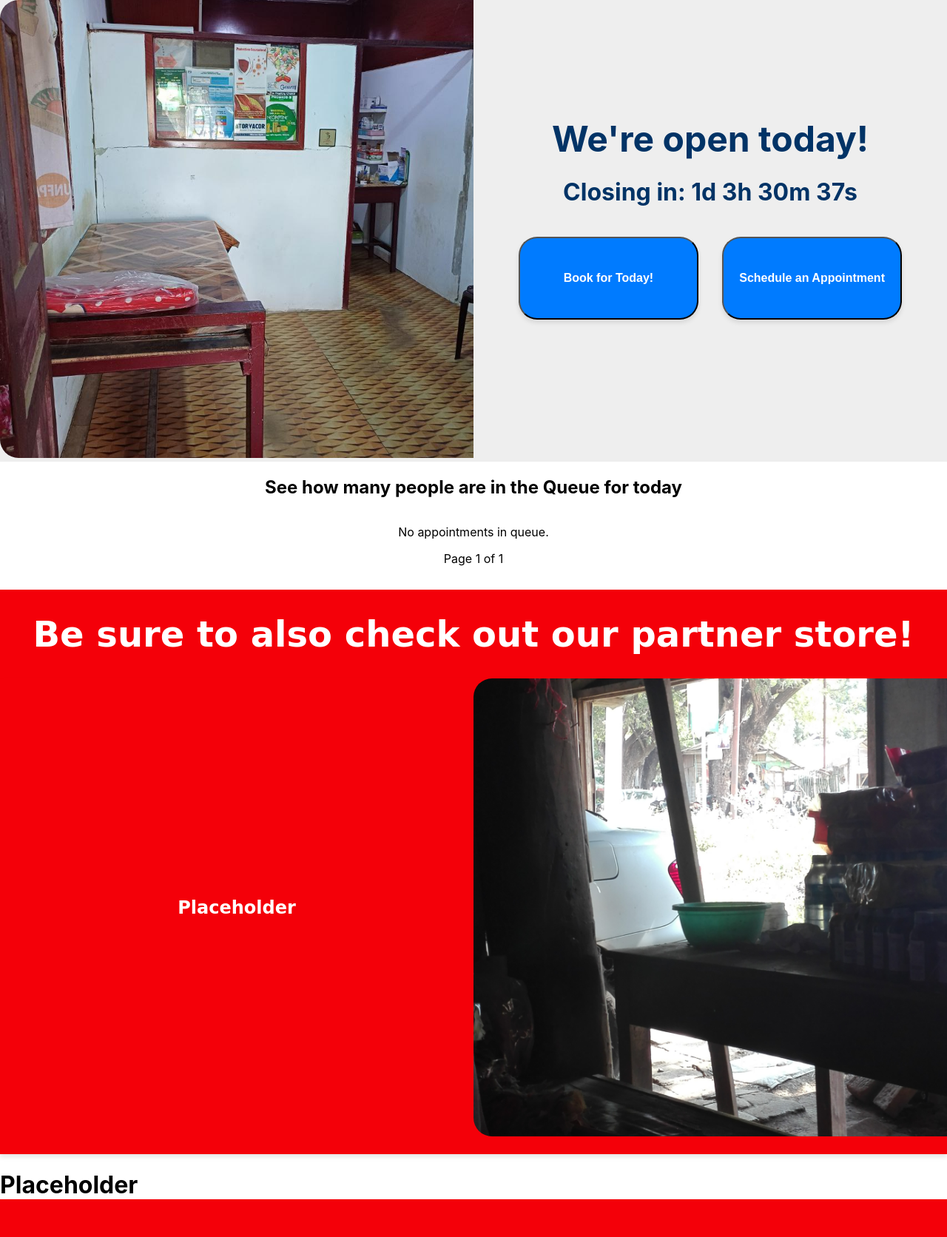
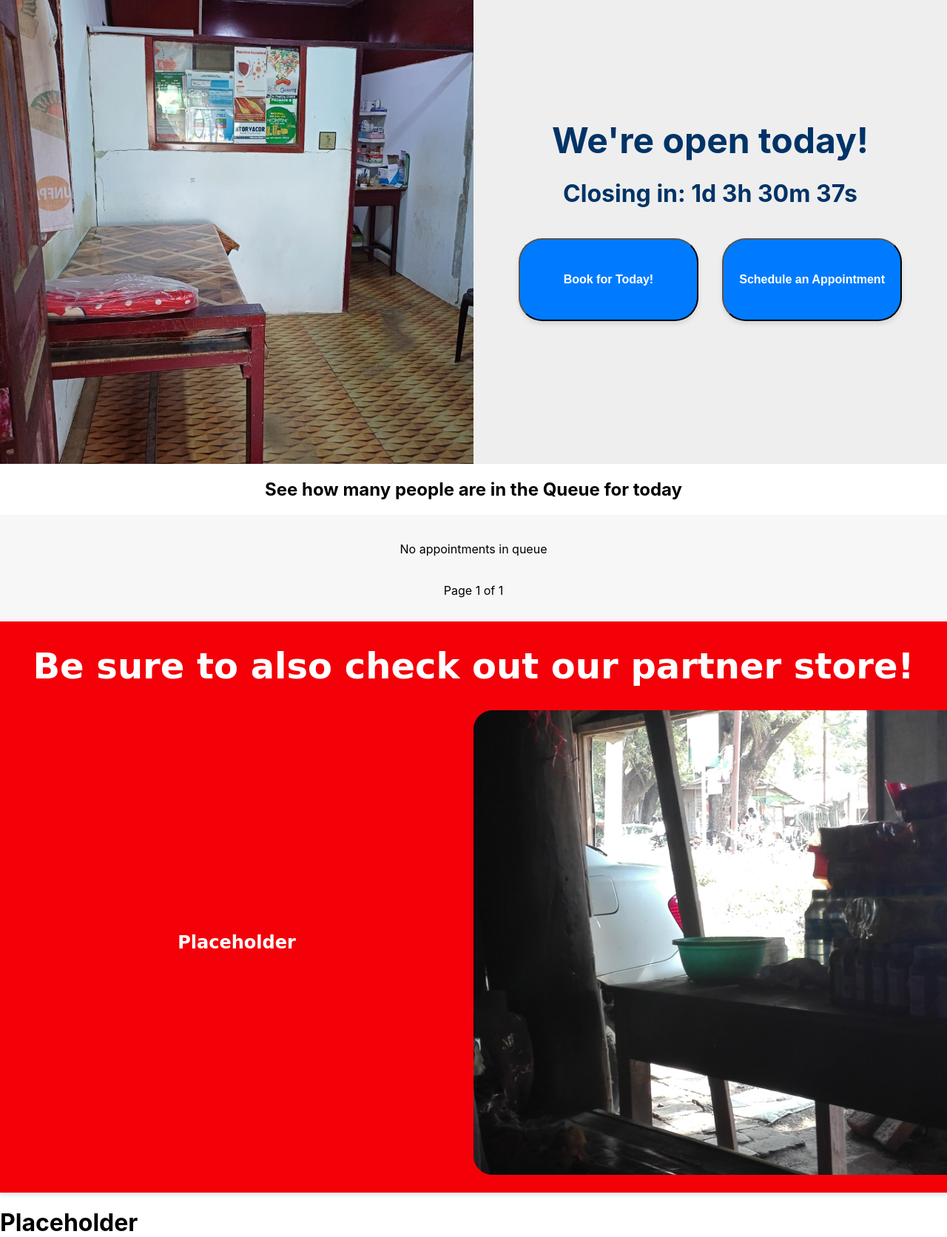
Before and after one commit to AurelianOnGit/Clinic, a Django app: page /reception/home in a window 1280 px wide. Shown: the part 100-1772 px from the top of the page at 74% size. Before the commit the page ends 1721 px from the top, so only its background shows below. Run offline with Django 5.2, Linux system fonts and the light colour scheme; data comes from the database, SQL or seed files in the repository; both versions use the stored data as it was after the commit; some web fonts are replaced.

Commit message:
idk anymore

```diff
--- a/Reception/static/Reception/css/form.css
+++ b/Reception/static/Reception/css/form.css
@@ -56,6 +56,7 @@ ul {
     justify-content: center;
     align-items: center;
     height: 100%;
+    width: 100%;
     z-index: 100;
 }
 
@@ -109,6 +110,10 @@ ul {
         transform: translateX(-50%);
         flex-direction: column;
     }
+
+    .button-container {
+        flex-direction: column;
+    }
 }
 
 .errors.show {
@@ -144,17 +149,19 @@ ul {
 
 .button-container {
     display: flex;
+    flex-direction: row;
     align-items: center;
     justify-content: space-evenly;
-    margin-top: 2vh;
+    margin-top: 1vh;
 }
 
 .cancel-btn, .submit-today-btn {
     padding: 1%;
     background-color: blue;
     color: white;
-    border-radius: 50px;
-    height: 7vh;
-    width: 6.5vw;
-    font-weight: bold;
+    border-radius: 1.75rem;
+    height: 3.535rem;
+    width: 7.475rem;
+    font-size: 0.9rem;
+    font-weight: 600;
 }
--- a/Reception/static/Reception/css/style.css
+++ b/Reception/static/Reception/css/style.css
@@ -15,10 +15,6 @@ main {
     max-width: 100rem;
     margin: 0 auto;
     min-height: calc(100vh - 10vh);
-}
-
-img {
-    border-radius: 25px;
 }
 
 .nav-bar {
@@ -63,9 +59,13 @@ img {
     float: none;
     margin: 0;
     width: 45rem;
-    height: 38.7rem;
+    height: 39.2rem;
     object-fit: cover;
     display: block;
+}
+
+.store-img img {
+    border-radius: 1.6rem;
 }
 
 .status-and-booking, .list, .third-section {
@@ -73,6 +73,10 @@ img {
     width: 100%;
     background-color: #EEEEEE;
     box-shadow: 0 0.25rem 0.375rem rgba(0, 0, 0, 0.1);
+}
+
+.status-and-booking {
+    min-height: 39rem;
 }
 
 .third-section {
@@ -90,19 +94,53 @@ img {
     flex: 1;
 }
 
-.status-and-booking {
-    min-height: 39rem;
-}
-
 .list {
     display: flex;
     flex-direction: column;
+    background-color: #F7F7F7;
+}
+
+.list .ap-check {
     background-color: #FFFFFF;
 }
 
 .ap-list, .pagination {
     margin-bottom: 1rem;
     text-align: center;
+}
+
+.list-container {
+    display: flex;
+    flex-direction: column;
+    align-items: center;
+    gap: 0.6rem;
+    padding: 1.25rem;
+    background-color: #F7F7F7;
+    border-radius: 0.5rem;
+}
+
+.queue-item {
+    display: flex;
+    justify-content: space-between;
+    align-items: center;
+    padding: 0.938rem 1.25rem;
+    max-width: 50rem;
+    min-width: 30rem;
+    background-color: #fff;
+    border-radius: 0.5rem;
+    box-shadow: 0 0.125rem 0.25rem rgba(0, 0, 0, 0.1);
+}
+
+.token-number {
+    font-size: 1.5rem;
+    font-weight: 700;
+    color: rgb(54, 195, 59);
+}
+
+.patient-name {
+    font-size: 1rem;
+    font-weight: 700;
+    color: #2930f3;
 }
 
 .closed-headings h1,
@@ -179,7 +217,7 @@ img {
     font-size: 1rem;
     margin-bottom: 2rem;
     box-shadow: 0 4px 6px rgba(0, 0, 0, 0.1);
-    border-radius: 25px;
+    border-radius: 2rem;
     transition: background-color 0.5s, box-shadow 0.0001s;
 }
 
--- a/Reception/templates/Reception/book_later.html
+++ b/Reception/templates/Reception/book_later.html
@@ -5,6 +5,7 @@
         <meta charset="UTF-8">
         <link rel="stylesheet" href="{% static 'Reception/css/style.css' %}">
         <link rel="stylesheet" href="{% static 'Reception/css/form.css' %}">
+        <title>{% block title %}Schedule an Appointment{% endblock %}</title>
         <script>
             function goHome() {
                 setTimeout(function() {
--- a/Reception/templates/Reception/book_today.html
+++ b/Reception/templates/Reception/book_today.html
@@ -5,6 +5,7 @@
         <meta charset="UTF-8">
         <link rel="stylesheet" href="{% static 'Reception/css/style.css' %}">
         <link rel="stylesheet" href="{% static 'Reception/css/form.css' %}">
+        <title>{% block title %}Book for Today{% endblock %}</title>
         <script>
             function goHome() {
                 setTimeout(function() {
--- a/Reception/templates/Reception/home.html
+++ b/Reception/templates/Reception/home.html
@@ -53,13 +53,16 @@
                         <h1>See how many people are in the Queue for today</h1>
                     </div>
                     <div class="ap-list">
-                        <ol style="list-style-type: none; padding-left: 0;">
+                        <div class="list-container">
                             {% for appointment in appointments %}
-                                <li>Token #{{ appointment.token }} — {{ appointment.name }}</li>
+                                <div class="queue-item">
+                                    <span class="token-number">#{{ appointment.token }}</span>
+                                    <span class="patient-name">{{ appointment.name }}</span>
+                                </div>
                             {% empty %}
-                            <li>No appointments in queue.</li>
+                                <p class="no-appointments">No appointments in queue</p>
                             {% endfor %}
-                        </ol>
+                        </div>
                         <div class="pagination">
                             <span class="step-links">
                                 {% if page_obj.has_previous %}
--- a/Reception/views.py
+++ b/Reception/views.py
@@ -2,7 +2,7 @@ from django.shortcuts import render, redirect, reverse
 from .models import Appointment
 from django.utils import timezone
 from .forms import BookTodayForm, BookAnotherDayForm
-from django.db.models import Max
+from django.db.models import Max, Q
 from django.core.exceptions import ValidationError
 from django.core.paginator import Paginator
 from datetime import timedelta, time
@@ -95,13 +95,12 @@ def book_today(request):
             today_date = timezone.localdate()
 
             existing_appointments = Appointment.objects.filter(
-                name=name,
-                phone_number=phone_number,
+                (Q(name=name) | Q(phone_number=phone_number)),
                 date=today_date
             ).exists()
 
             if existing_appointments:
-                form.add_error(None, "This appointment already exists<br>If your details are wrong, please contact this number: 0967979104")
+                form.add_error(None, "An appointment for this name or phone number already exists for today<br>If your details are wrong, please contact this number: 0967979104")
                 return render(request, 'Reception/book_today.html', {'form': form, 'success': success})
 
             booking = form.save(commit=False)
```
Also changed, not shown: db.sqlite3.
